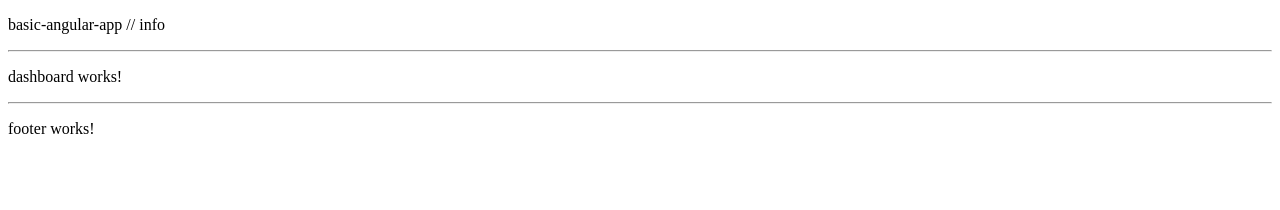
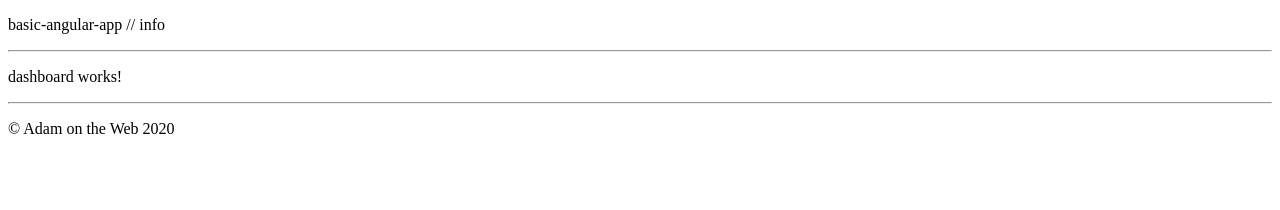
Before and after one commit to adam-on-the-internet/basic-angular-app, an Angular app: page /dashboard in a window 1280 px wide. Shown: the top 210 px of the page. Built offline with nearby package versions, Linux system fonts and the light colour scheme.

Commit message:
added copyright

```diff
--- a/src/app/components/footer/footer.component.html
+++ b/src/app/components/footer/footer.component.html
@@ -1 +1,3 @@
-<p>footer works!</p>
+<p>
+  © Adam on the Web {{year}}
+</p>
--- a/src/app/components/footer/footer.component.ts
+++ b/src/app/components/footer/footer.component.ts
@@ -1,15 +1,12 @@
-import { Component, OnInit } from "@angular/core";
+import { Component } from "@angular/core";
 
 @Component({
   selector: "app-footer",
   templateUrl: "./footer.component.html",
   styleUrls: ["./footer.component.css"]
 })
-export class FooterComponent implements OnInit {
-
-  constructor() { }
-
-  ngOnInit() {
+export class FooterComponent {
+  public get year(): number {
+    return new Date().getFullYear();
   }
-
 }
```
